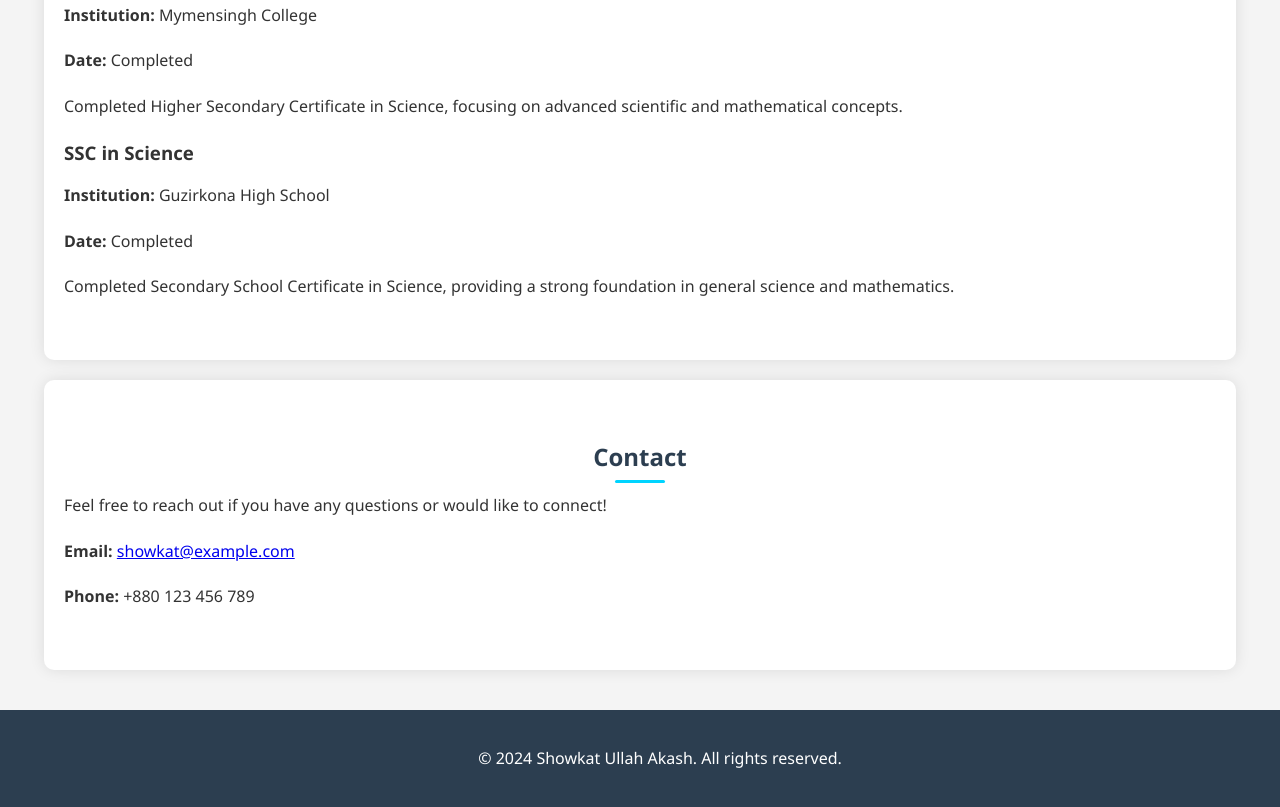
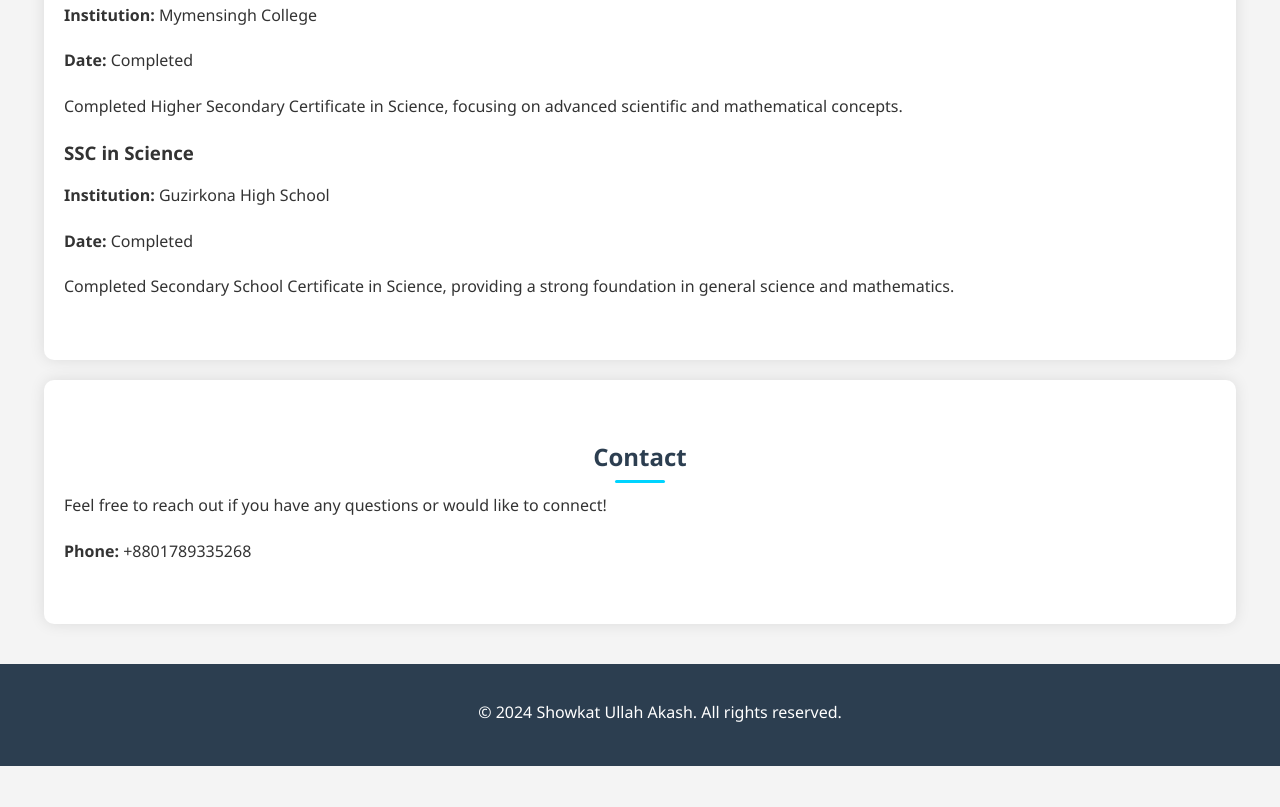
Before and after one commit to HasanCodeX/akash-personal-website, a plain HTML site: page index.html in a window 1280 px wide. Shown: the part 2400-3207 px from the top of the page. After the commit the page ends 3166 px from the top, so only its background shows below. Drawn offline with Linux system fonts and the light colour scheme.

Commit message:
Update index.html

```diff
--- a/index.html
+++ b/index.html
@@ -347,8 +347,8 @@
 <section id="contact">
     <h2>Contact</h2>
     <p>Feel free to reach out if you have any questions or would like to connect!</p>
-    <p><strong>Email:</strong> <a href="mailto:showkat@example.com">showkat@example.com</a></p>
-    <p><strong>Phone:</strong> +880 123 456 789</p>
+
+    <p><strong>Phone:</strong> +8801789335268</p>
 </section>
 
 <footer class="footer">
```
